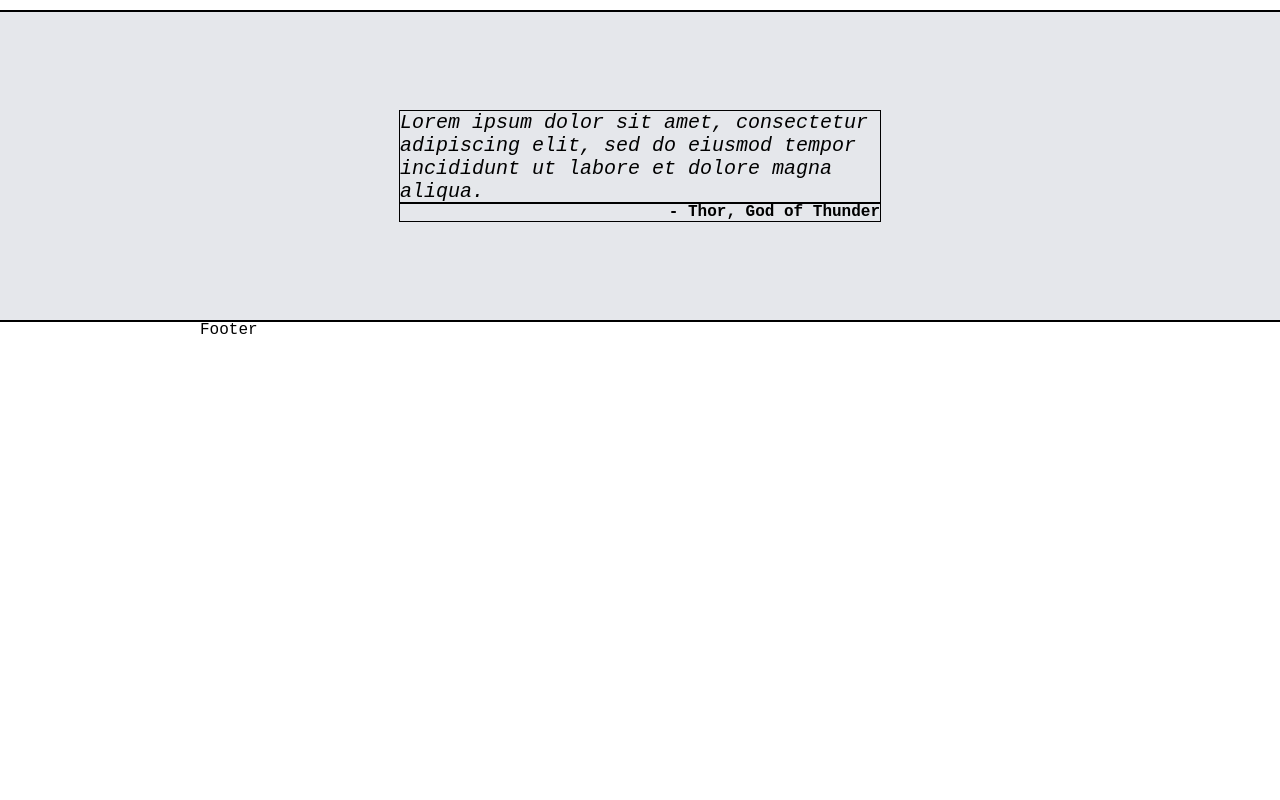
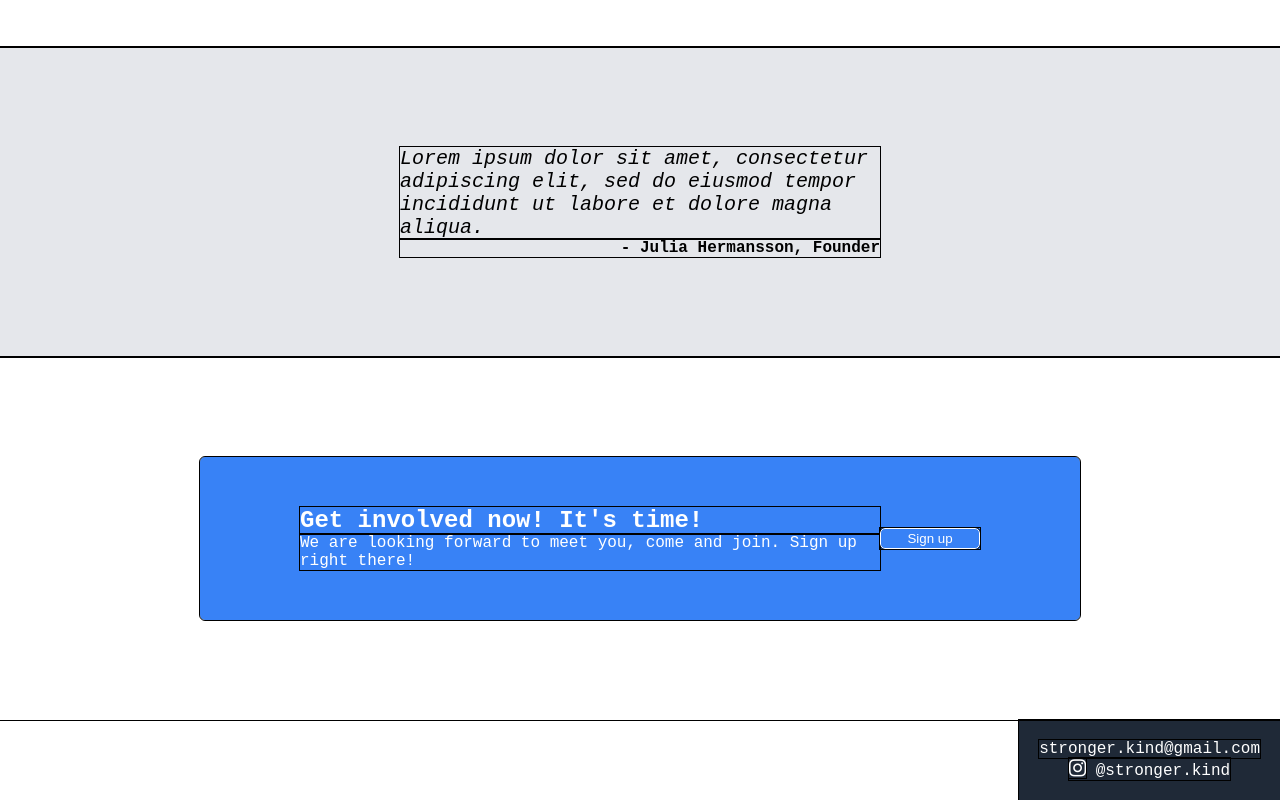
Before and after one commit to AlexHermansson/odin-landing-page, a plain HTML site: page index.html in a window 1280 px wide. Shown: the part 996-1796 px from the top of the page. Before the commit the page ends 1435 px from the top, so only its background shows below. Drawn offline with Linux system fonts and the light colour scheme.

Commit message:
Add footer, now there is a full landing page!

```diff
--- a/index.html
+++ b/index.html
@@ -3,7 +3,8 @@
 
   <head>
     <meta charset="utf-8">
-    <title>Landing Page</title>
+    <title>Stronger Kind</title>
+    <link rel="stylesheet" href="https://cdnjs.cloudflare.com/ajax/libs/font-awesome/4.7.0/css/font-awesome.min.css">
     <link rel="stylesheet" href="./style.css">
   </head>
 
@@ -11,12 +12,12 @@
     <div class="hero">
       <div class="header">
         <div class="header-logo">
-          Header Logo
+          Stronger Kind
         </div>
         <div class="header-links">
           <ul>
             <li>
-              <a href="#">About us</a>
+              <a href="./pages/about-us.html" target="_blank">About us</a>
             </li>
             <li>
               <a href="#">Upcoming Events</a>
@@ -40,7 +41,7 @@
             wants som content. For example for the stronger kind website? Not sure, maybe I could
             link to some cool stuff here as well.
           </div>
-          <button class="hero-button">Sign up</button>
+          <a href="#"><button class="hero-button">Sign up</button></a>
         </div>
         <img src="https://images.unsplash.com/photo-1501862169286-518c291e3eed?ixlib=rb-1.2.1&ixid=MnwxMjA3fDB8MHxwaG90by1wYWdlfHx8fGVufDB8fHx8&auto=format&fit=crop&w=1470&q=80" alt="empty">
       </div>
@@ -49,7 +50,7 @@
 
     <div class="vision">
       <div class="vision-title">
-        Our vision
+        Vision & Mission
       </div>
       <div class="vision-container">
         <div class="vision-card">
@@ -78,12 +79,30 @@
         Lorem ipsum dolor sit amet, consectetur adipiscing elit, sed do eiusmod tempor incididunt ut labore et dolore magna aliqua.
       </div>
       <div class="quote-author">
-        - Thor, God of Thunder
+        - Julia Hermansson, Founder
+      </div>
+    </div>
+
+    <div class="action">
+      <div class="action-container">
+        <div class="action-main">
+          <div class="action-main-title">
+            Get involved now! It's time!
+          </div>
+          <div class="action-main-text">
+            We are looking forward to meet you, come and join. Sign up right there!
+          </div>
+        </div>
+        <a href="#"><button class="action-button">Sign up</button></a>
       </div>
     </div>
 
     <div class="footer">
-      Footer
+      <div class="contact"><a href="mailto:stronger.kind@gmail.com">stronger.kind@gmail.com</a> </div>
+      <div class="instagram">
+        <a href="https://www.instagram.com/stronger.kind/" target="_blank">
+          <i style="font-size:20px" class="fa">&#xf16d;</i> @stronger.kind</a>
+      </div>
     </div>
 
   </body>
--- a/style.css
+++ b/style.css
@@ -8,16 +8,59 @@
 
 .hero,
 .vision,
-.inspiration,
-.footer {
+.inspiration {
   padding: 0 200px 100px 200px;
 }
 
-/* Hero styling */
+/* button styling */
+button {
+  padding: 2px 0;
+  width: 100px;
+  border-radius: 5px;
+  background-color: #3882F6;
+  color: white;
+}
 
+/* button inheriting from a */
+a:hover button {
+  font-weight: 700;
+}
+
+/* Hero */
 body {
   font-family: 'Courier New', Courier, monospace;
   margin: 0px;
+}
+
+.header {
+  display: flex;
+  height: 32px;
+  justify-content: space-between;
+  align-items: center;
+  margin-bottom: 120px;
+}
+
+.header-logo {
+  font-size: 24px;
+  font-weight: 900;
+}
+
+.header-links ul {
+  display: flex;
+  list-style: none;
+  gap: 32px;
+  margin: 0px;
+  padding: 0px;
+}
+
+.header-links a {
+  text-decoration: none;
+  color: white;
+  font-size: 18px;
+}
+
+.header-links a:hover {
+  font-weight: bold;
 }
 
 .hero {
@@ -48,44 +91,8 @@ body {
   gap: 16px;
 }
 
-.header-logo {
-  font-size: 24px;
-  font-weight: 900;
-}
-
 .hero-button {
-  background-color: #3882F6;
-  color: white;
-  border-radius: 5px;
   border: none;
-  padding: 5px 0;
-  width: 90px;
-}
-
-.header {
-  display: flex;
-  height: 32px;
-  justify-content: space-between;
-  align-items: center;
-  margin-bottom: 120px;
-}
-
-.header-links ul {
-  display: flex;
-  list-style: none;
-  gap: 32px;
-  margin: 0px;
-  padding: 0px;
-}
-
-.header-links a {
-  text-decoration: none;
-  color: white;
-  font-size: 18px;
-}
-
-.header-links a:hover {
-  font-weight: bold;
 }
 
 img {
@@ -100,7 +107,6 @@ img {
   display: flex;
   flex-direction: column;
   justify-content: space-between;
-  padding: 0 200px 100px 200px;
 }
 
 .vision-title {
@@ -109,6 +115,7 @@ img {
   align-items: center;
   font-size: 36px;
   font-weight: bold;
+  padding: 18px;
 }
 
 .vision-container {
@@ -119,7 +126,6 @@ img {
 .vision-card {
   width: 250px;
   height: auto;
-  outline: 0.5px solid rgba(0, 0, 255, 0.281);
 }
 
 .vision-card img {
@@ -150,3 +156,62 @@ img {
   justify-content: flex-end;
   font-weight: bold;
 }
+
+/* Action */
+.action {
+  display: flex;
+  align-items: center;
+  justify-content: center;
+  padding: 100px 200px;
+}
+
+.action-container {
+  flex: 1;
+  display: flex;
+  background-color: #3882F6;
+  justify-content: space-between;
+  align-items: center;
+  padding: 50px 100px;
+  border-radius: 5px;
+}
+
+.action-main-title {
+  font-size: 24px;
+  font-weight: bold;
+  color: white;
+}
+
+.action-main-text {
+  color: white;
+}
+
+.action-button {
+  border: 1px solid white;
+}
+
+/* Footer */
+.footer {
+  display: flex;
+  flex-direction: column;
+  color: white;
+  padding: 20px;
+  background-color: #1F2937;
+  justify-content: center;
+  align-items: center;
+  justify-self: flex-end;
+}
+
+.instagram {
+  display: flex;
+  align-items: center;
+  gap: 8px;
+}
+
+.footer a {
+  text-decoration: none;
+  color: white;
+}
+
+.footer a:hover{
+  font-weight: bold;
+}
```
